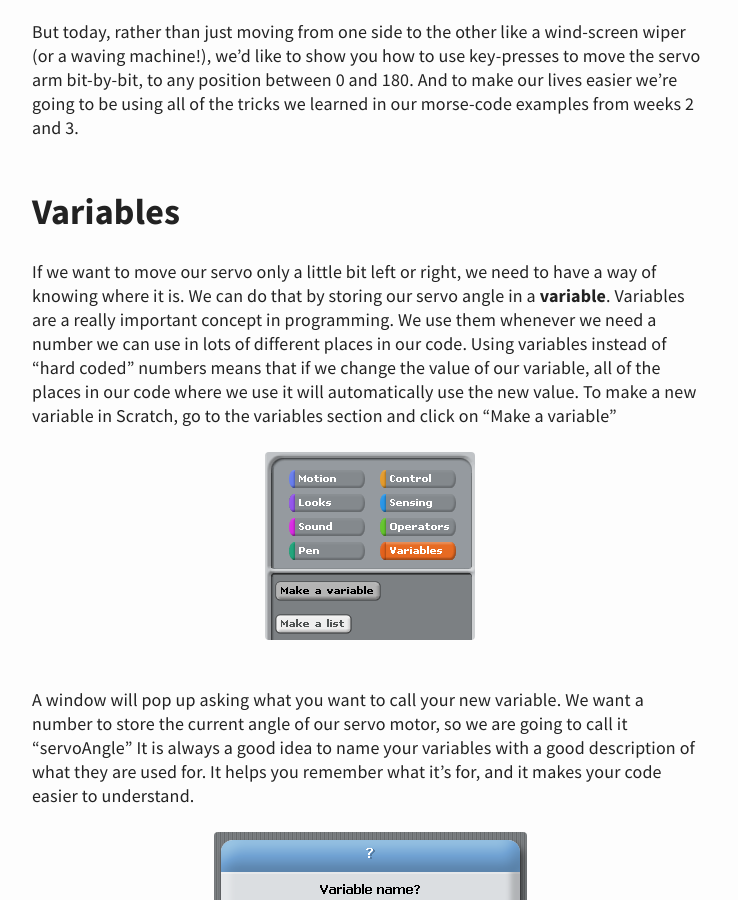
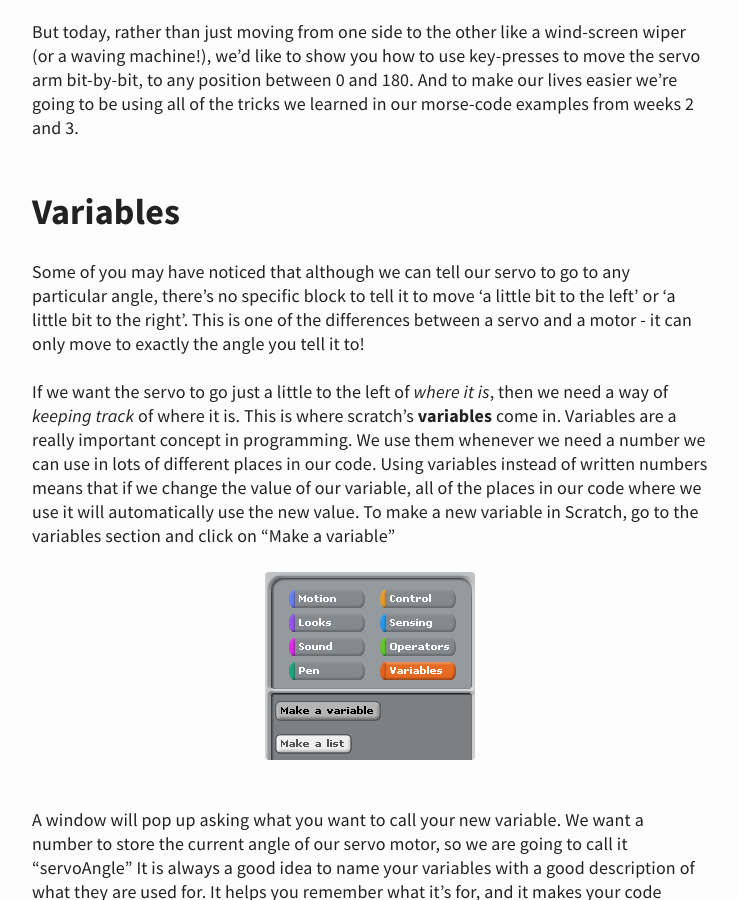
Before and after one commit to letsmake-uk/dharma-school, a Jekyll site: the page built from _posts/2015-05-21-week-4-servos_in_depth.md, in a window 1280 px wide and 900 px high, scrolled down 2473 px. Shown: the whole window, without its empty margins (270-1008 px from the left). Built offline with Jekyll 4.4.1, drawn with Linux system fonts in a browser that asks for light colours.

Commit message:
Edits to week 4 servos

```diff
--- a/_posts/2015-05-21-week-4-servos_in_depth.md
+++ b/_posts/2015-05-21-week-4-servos_in_depth.md
@@ -46,7 +46,10 @@ But today, rather than just moving from one side to the other like a wind-screen
 ## Variables
 
 <br>
-If we want to move our servo only a little bit left or right, we need to have a way of knowing where it is. We can do that by storing our servo angle in a **variable**. Variables are a really important concept in programming. We use them whenever we need a number we can use in lots of different places in our code. Using variables instead of "hard coded" numbers means that if we change the value of our variable, all of the places in our code where we use it will automatically use the new value. To make a new variable in Scratch, go to the variables section and click on "Make a variable"
+Some of you may have noticed that although we can tell our servo to go to any particular angle, there's no specific block to tell it to move 'a little bit to the left' or 'a little bit to the right'. This is one of the differences between a servo and a motor - it can only move to exactly the angle you tell it to!
+
+
+If we want the servo to go just a little to the left of *where it is*, then we need a way of *keeping track* of where it is. This is where scratch's **variables** come in. Variables are a really important concept in programming. We use them whenever we need a number we can use in lots of different places in our code. Using variables instead of written numbers means that if we change the value of our variable, all of the places in our code where we use it will automatically use the new value. To make a new variable in Scratch, go to the variables section and click on "Make a variable"
 
 
 ![Make a variable](../img/var_createVar.PNG "Make a variable")
```
